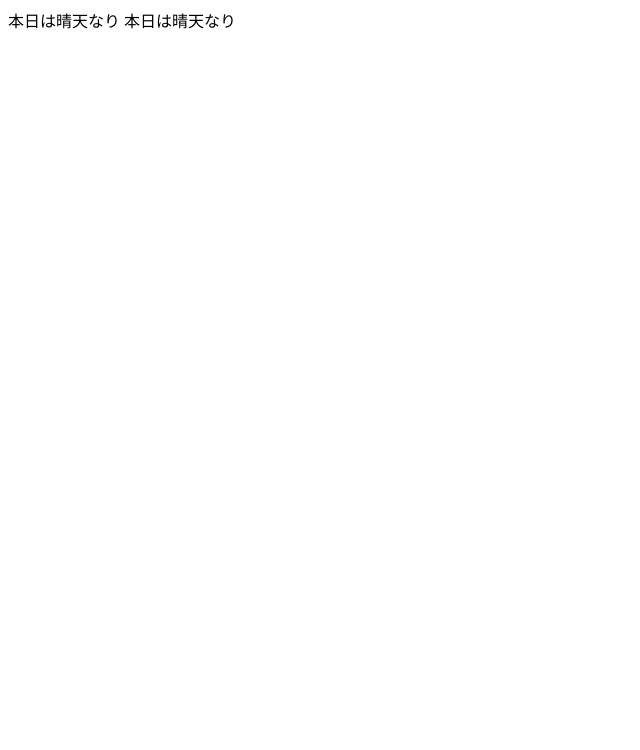
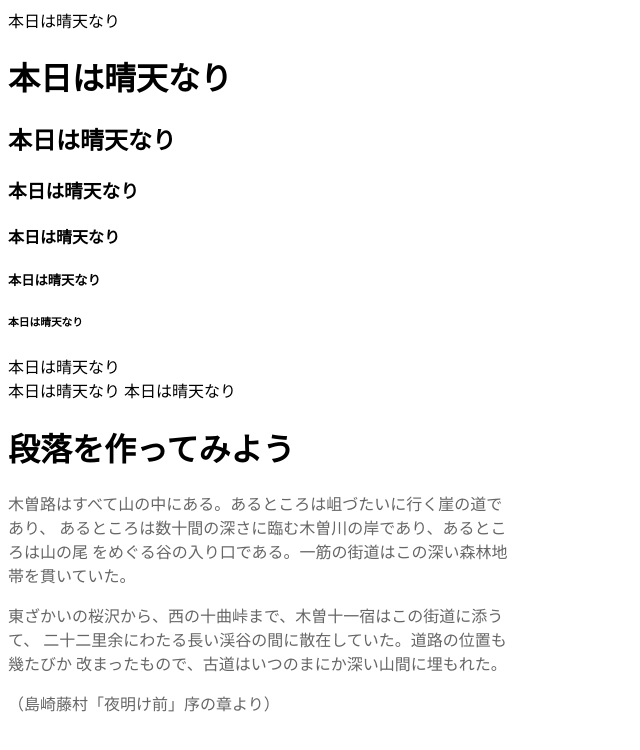
Before and after one commit to n16005/html5.1201, a plain HTML site: page index.html in a window 1280 px wide. Shown: the whole page, without its empty margins (0-640 px from the left). Drawn offline with Linux system fonts and the light colour scheme.

Commit message:
firstcommit

```diff
--- a/index.html
+++ b/index.html
@@ -2,9 +2,39 @@
 <html>
 <head>
 	<title></title>
+	<style>
+     p {
+     color: #666;
+     width: 500px
+     }
+	</style>
+
 </head>
 <body>
 本日は晴天なり
+<h1>本日は晴天なり</h1>
+<h2>本日は晴天なり</h2>
+<h3>本日は晴天なり</h3>
+<h4>本日は晴天なり</h4>
+<h5>本日は晴天なり</h5>
+<h6>本日は晴天なり</h6>
+本日は晴天なり<br>
 本日は晴天なり
+本日は晴天なり
+
+	<h1>段落を作ってみよう</h1>
+<p>
+	木曽路はすべて山の中にある。あるところは岨づたいに行く崖の道であり、
+	あるところは数十間の深さに臨む木曽川の岸であり、あるところは山の尾
+	をめぐる谷の入り口である。一筋の街道はこの深い森林地帯を貫いていた。
+</p>
+<p>
+	東ざかいの桜沢から、西の十曲峠まで、木曽十一宿はこの街道に添うて、
+	二十二里余にわたる長い渓谷の間に散在していた。道路の位置も幾たびか
+	改まったもので、古道はいつのまにか深い山間に埋もれた。
+</p>
+<p>
+  	（島崎藤村「夜明け前」序の章より）
+</p>
 </body>
 </html>
```
